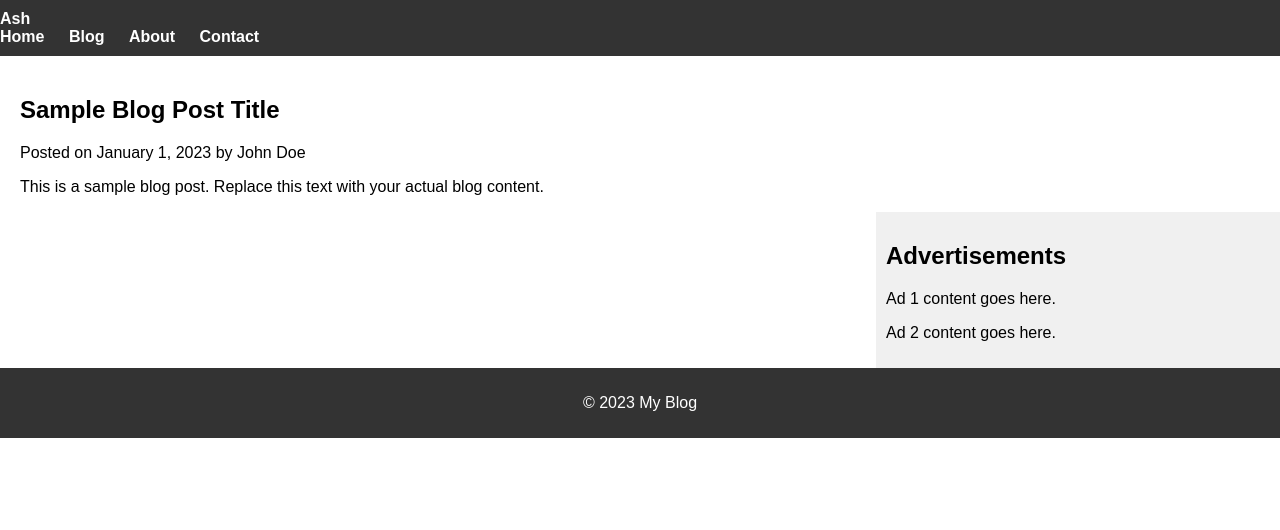
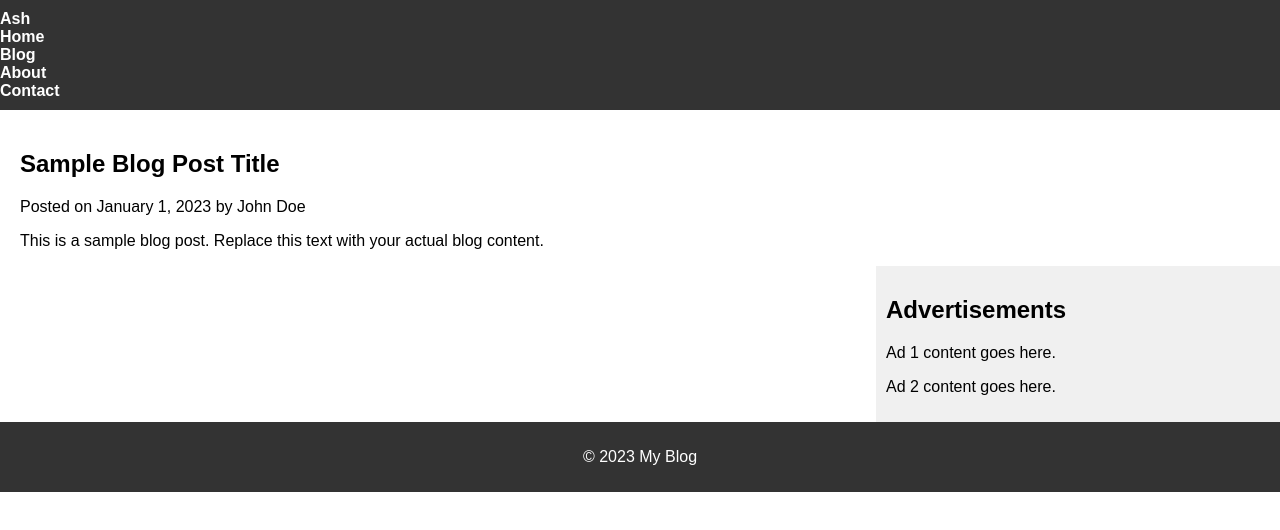
Before and after one commit to SevenRais/SevenRais.github.io, a plain HTML site: page blog.html in a window 1280 px wide. Drawn offline with Linux system fonts and the light colour scheme.

Commit message:
Update styles.css

```diff
--- a/styles.css
+++ b/styles.css
@@ -18,7 +18,7 @@ nav ul {
 }
 
 nav ul li {
-    display: inline;
+    display: center;
     margin-right: 20px;
 }
 
```
